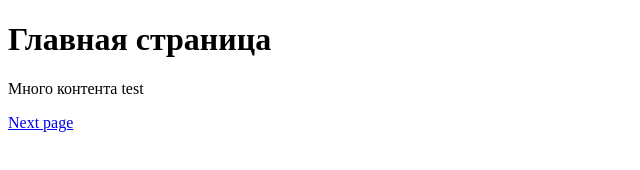
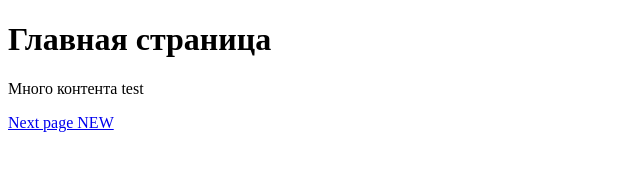
Before and after one commit to NikitaKirin/git-htmlacademy, a plain HTML site: page index.html in a window 1280 px wide. Shown: the full height of the page, 0-640 px from the left. Drawn offline with Linux system fonts and the light colour scheme.

Commit message:
feat: changed the link text

```diff
--- a/index.html
+++ b/index.html
@@ -9,7 +9,7 @@
 <body>
 <h1>Главная страница</h1>
 <p>Много контента test</p>
-    <a href="pages/about.html">Next page</a>
+    <a href="pages/about.html">Next page NEW</a>
 </body>
 
 </html>
```
